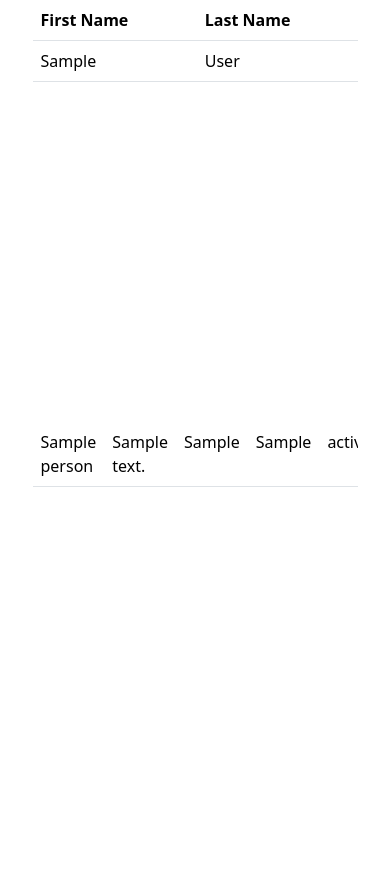
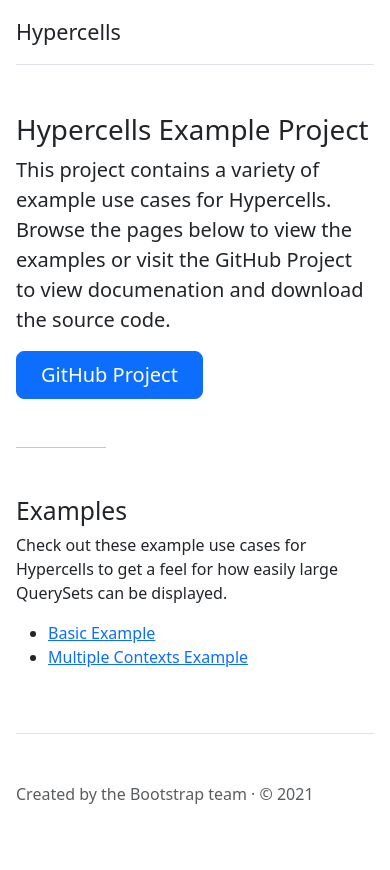
Before and after one commit to curvedinf/hypercells, a Django app: page / in a window 390 px wide. Before the commit the page ends 487 px from the top, so only its background shows below. Run offline with Django 4.2, Linux system fonts and the light colour scheme; data comes from the database, SQL or seed files in the repository; tables that the repository leaves empty hold one stand-in row (values such as "Sample post"); some libraries are stand-ins or nearby versions.

Commit message:
dynamic tag templates, working on examples

```diff
--- a/app_example/templates/index.html
+++ b/app_example/templates/index.html
@@ -9,13 +9,37 @@
     </head>
 
     <body>
-        <div class="col-10 mx-auto overflow-scroll" style="height: 50vh">
-            {% hypercells_table context %}
-        </div>
-        <div class="col-10 mx-auto overflow-scroll" style="height: 50vh">
-            {% hypercells_table context2 %}
-        </div>
-        {% hypercells_js "hypercells/" %}
+        <div class="col-lg-8 mx-auto p-3 py-md-5">
+  <header class="d-flex align-items-center pb-3 mb-5 border-bottom">
+    <a href="/" class="d-flex align-items-center text-dark text-decoration-none">
+      <span class="fs-4">Hypercells</span>
+    </a>
+  </header>
+
+  <main>
+    <h1>Hypercells Example Project</h1>
+    <p class="fs-5 col-md-8">This project contains a variety of example use cases for Hypercells. Browse the pages below to view the examples or visit the GitHub Project to view documenation and download the source code.</p>
+
+    <div class="mb-5">
+      <a href="https://github.com/curvedinf/hypercells" class="btn btn-primary btn-lg px-4">GitHub Project</a>
+    </div>
+    <hr class="col-3 col-md-2 mb-5">
+
+    <div class="row g-5">
+      <div class="col-md-12">
+        <h2>Examples</h2>
+        <p>Check out these example use cases for Hypercells to get a feel for how easily large QuerySets can be displayed.</p>
+        <ul class="icon-list">
+          <li><a href="/basic/">Basic Example</a></li>
+          <li><a href="/multiple/">Multiple Contexts Example</a></li>
+        </ul>
+      </div>
+    </div>
+  </main>
+  <footer class="pt-5 my-5 text-muted border-top">
+    Created by the Bootstrap team &middot; &copy; 2021
+  </footer>
+</div>
         <script src="https://cdn.jsdelivr.net/npm/bootstrap@5.3.0-alpha1/dist/js/bootstrap.bundle.min.js" integrity="sha384-w76AqPfDkMBDXo30jS1Sgez6pr3x5MlQ1ZAGC+nuZB+EYdgRZgiwxhTBTkF7CXvN" crossorigin="anonymous"></script>
     </body>
 </html>
--- a/app_example/views.py
+++ b/app_example/views.py
@@ -7,23 +7,34 @@ import hypercells.lib
 
 
 def index(request):
+    return render(
+        request, "templates/index.html", {}
+    )
 
+def basic(request):
+    qs = Person.objects.all()
+    context = hypercells.lib.create(qs)
+    return render(
+        request, "templates/basic.html", {"context": context}
+    )
+
+def multiple(request):
     qs = Person.objects.all().order_by("first_name", "last_name")[:10000]
 
     context = hypercells.lib.create(
         qs,
-        uid=hypercells.lib.create_uid_from_user(request, 'first-last'),
+        uid=hypercells.lib.create_uid_from_user(request, "first-last"),
         displayed_fields=["first_name", "last_name"],
         enforce_security=True,
-        request=request
+        request=request,
     )
     context2 = hypercells.lib.create(
         qs,
-        uid=hypercells.lib.create_uid_from_user(request, 'other'),
+        uid=hypercells.lib.create_uid_from_user(request, "ignore-first-last"),
         hidden_fields=["first_name", "last_name"],
-        display_thead=False
+        display_thead=False,
     )
 
     return render(
-        request, "templates/index.html", {"context": context, "context2": context2}
+        request, "templates/multiple.html", {"context": context, "context2": context2}
     )
--- a/hypercells/lib.py
+++ b/hypercells/lib.py
@@ -11,6 +11,26 @@ from django.core.exceptions import SuspiciousOperation
 
 from hypercells import models, views
 
+HC_TEMPLATE_JS = "js"
+HC_TEMPLATE_TABLE = "table"
+HC_TEMPLATE_LOADER = "loader"
+HC_TEMPLATE_TD_JS = "td_js"
+
+HC_DEFAULT_TEMPLATES = {
+    HC_TEMPLATE_JS: "hypercells_js.html",
+    HC_TEMPLATE_TABLE: "hypercells_table.html",
+    HC_TEMPLATE_LOADER: "hypercells_loader.html",
+    HC_TEMPLATE_TD_JS: "hypercells_td_js.html",
+}
+
+
+def get_template_from_context(context, template_name):
+    if context is None:
+        return HC_DEFAULT_TEMPLATES[template_name]
+    template_filename = context.templates.get(template_name, None)
+    if template_filename is None or template_filename == "":
+        return HC_DEFAULT_TEMPLATES[template_name]
+
 
 def create(
     queryset,
@@ -23,22 +43,28 @@ def create(
     displayed_fields=[],
     hidden_fields=[],
     css_classes={
-        'table': 'table table-responsive table-hover',
-        'thead': '',
-        'thead_tr': '',
-        'thead_th': '',
-        'tbody': '',
-        'tbody_tr': '',
-        'tbody_td': '',
+        "table": "table table-responsive table-hover",
+        "thead": "",
+        "thead_tr": "",
+        "thead_th": "",
+        "tbody": "",
+        "tbody_tr": "",
+        "tbody_td": "",
     },
     enforce_security=False,
     request=None,
+    templates={
+        HC_TEMPLATE_JS: None,
+        HC_TEMPLATE_TABLE: None,
+        HC_TEMPLATE_LOADER: None,
+        HC_TEMPLATE_TD_JS: None,
+    },
 ):
-    '''
+    """
     Creates or replaces a hypercells context in the database. A context
     stores the configuration for a hypercells instance, including the
     queryset that will drive it and other options.
-    '''
+    """
     if uid is None:
         uid = uuid.uuid4()
 
@@ -65,18 +91,22 @@ def create(
             "display_thead": display_thead,
             "enforce_security": enforce_security,
             "generated_by": generated_by,
+            "templates": templates,
         },
     )
     return context
 
+
 def create_uid_from_user(request, location_identifier):
     if request.user.is_authenticated:
-        return f'{request.user.pk}~{location_identifier}'
+        return f"{request.user.pk}~{location_identifier}"
     else:
         return None
 
+
 def get_page_from_row(context, row):
     return math.floor(row / context.page_length)
+
 
 def view(uid, current_page, request):
     if current_page < 0:
@@ -118,10 +148,12 @@ def view(uid, current_page, request):
 
     return data
 
+
 def delete_old_contexts(days=0, hours=8, minutes=0):
     time_ago = datetime.now() - timedelta(days=days, hours=hours, minutes=minutes)
     models.Context.objects.filter(timestamp__lte=time_ago).delete()
 
+
 urlpatterns = [
     path("get/", views.get),
 ]
--- a/hypercells/models.py
+++ b/hypercells/models.py
@@ -20,12 +20,10 @@ class Context(models.Model):
     css_classes = models.JSONField()
     enforce_security = models.BooleanField()
     generated_by = models.ForeignKey(
-        settings.AUTH_USER_MODEL,
-        on_delete=models.CASCADE,
-        blank=True,
-        null=True
+        settings.AUTH_USER_MODEL, on_delete=models.CASCADE, blank=True, null=True
     )
     timestamp = models.DateTimeField(auto_now=True)
+    templates = models.JSONField()
 
     def derive_model_class(self):
         return getattr(sys.modules[str(self.model_module)], str(self.model_class))
@@ -58,7 +56,7 @@ class Context(models.Model):
     def has_permissions(self, request):
         if not self.enforce_security:
             return True
-        if self.generated_by == None: # anonymous users
+        if self.generated_by == None:  # anonymous users
             return True
         return self.generated_by == request.user
 
--- a/hypercells/templatetags/hypercells_tags.py
+++ b/hypercells/templatetags/hypercells_tags.py
@@ -1,28 +1,56 @@
 from django import template
 from django.template.loader import get_template
 
+import hypercells.lib
 
 register = template.Library()
 
 
-@register.inclusion_tag("hypercells_js.html")
-def hypercells_js(url_prefix):
-    return {"url_prefix": url_prefix}
+def render_template_to_string(context, template_filename, template_args):
+    template = context.template.engine.get_template(template_filename)
+    new_context = context.new(template_args)
+    csrf_token = context.get("csrf_token")
+    if csrf_token is not None:
+        new_context["csrf_token"] = csrf_token
+    return template.render(new_context)
 
 
-@register.inclusion_tag("hypercells_table.html")
-def hypercells_table(context):
-    model = context.derive_model_class()
-    fields = model._meta.get_fields()
-    field_names = [field.verbose_name for field in fields if field.verbose_name != "ID"]
-    return {"context": context, "field_names": context.get_field_verbose_names()}
+@register.simple_tag(takes_context=True)
+def hypercells_js(context, url_prefix, hc_context=None):
+    template_filename = hypercells.lib.get_template_from_context(
+        hc_context, hypercells.lib.HC_TEMPLATE_JS
+    )
+    return render_template_to_string(
+        context, template_filename, {"url_prefix": url_prefix}
+    )
 
 
-@register.inclusion_tag("hypercells_loader.html")
-def hypercells_loader():
-    return {}
+@register.simple_tag(takes_context=True)
+def hypercells_table(context, hc_context):
+    template_filename = hypercells.lib.get_template_from_context(
+        hc_context, hypercells.lib.HC_TEMPLATE_TABLE
+    )
+    return render_template_to_string(
+        context,
+        template_filename,
+        {
+            "context": hc_context,
+            "field_names": hc_context.get_field_verbose_names(),
+        },
+    )
 
 
-@register.inclusion_tag("hypercells_td_js.html")
-def hypercells_td_js():
-    return {}
+@register.simple_tag(takes_context=True)
+def hypercells_loader(context, hc_context=None):
+    template_filename = hypercells.lib.get_template_from_context(
+        hc_context, hypercells.lib.HC_TEMPLATE_LOADER
+    )
+    return render_template_to_string(context, template_filename, {})
+
+
+@register.simple_tag(takes_context=True)
+def hypercells_td_js(context, hc_context=None):
+    template_filename = hypercells.lib.get_template_from_context(
+        hc_context, hypercells.lib.HC_TEMPLATE_TD_JS
+    )
+    return render_template_to_string(context, template_filename, {})
--- a/project_example/urls.py
+++ b/project_example/urls.py
@@ -7,6 +7,8 @@ import app_example.views
 
 urlpatterns = [
     path("", app_example.views.index),
+    path("basic/", app_example.views.basic),
+    path("multiple/", app_example.views.multiple),
     path("admin/", admin.site.urls),
     path("__debug__/", include("debug_toolbar.urls")),
     path("hypercells/", include(hypercells.lib.urlpatterns)),
```
Also changed, not shown: app_example/templates/basic.html (added, +18 -0 lines), app_example/templates/multiple.html (added, +21 -0 lines), hypercells/migrations/0006_context_templates.py (added).
